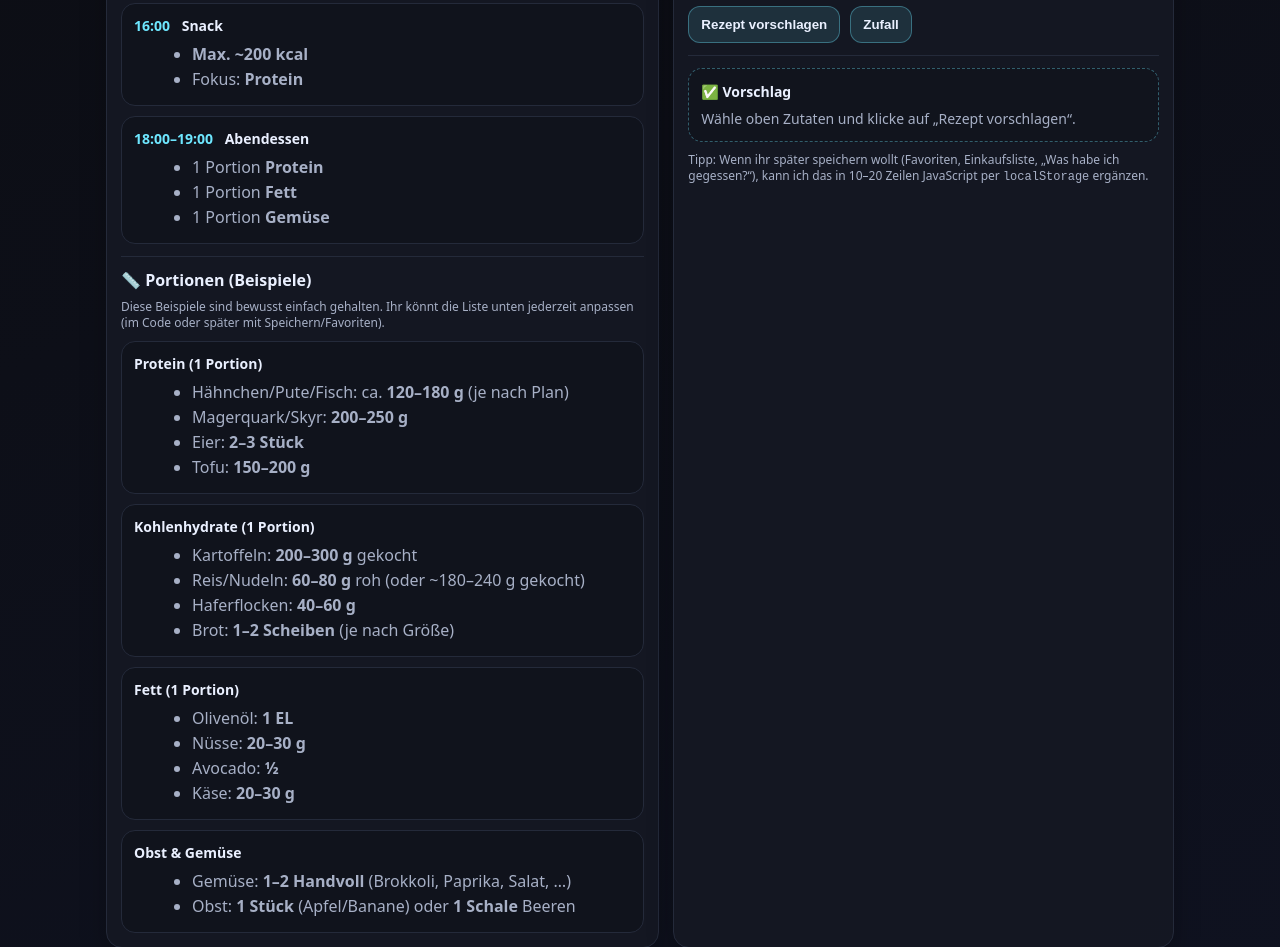
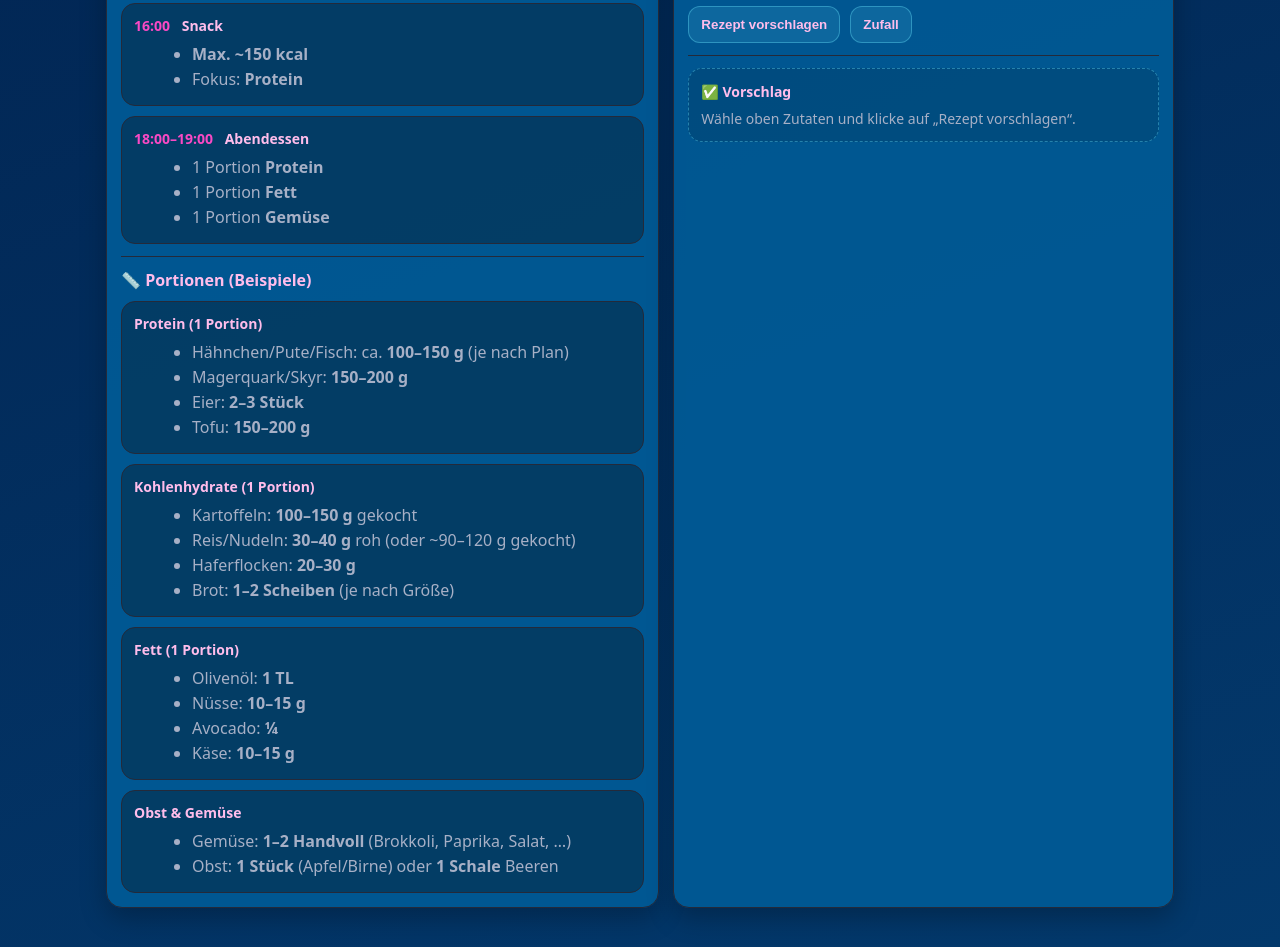
Before and after one commit to pymakerhub/essenplan, a plain HTML site: page index.html in a window 1280 px wide. Shown: the part 698-1645 px from the top of the page. Drawn offline with Linux system fonts and the light colour scheme.

Commit message:
Update index.html

```diff
--- a/index.html
+++ b/index.html
@@ -9,11 +9,11 @@
     <title>Essensplan – Einfach</title>
     <style>
       :root {
-        --bg: #0b0c10;
-        --card: #151823;
-        --text: #eaf0ff;
+        --bg: #c90076;
+        --card: #fd1a9f;
+        --text: #ffbdeb;
         --muted: #a7b0c6;
-        --accent: #6ee7ff;
+        --accent: #fa49c4;
         --line: #242a3a;
       }
       * {
@@ -27,7 +27,7 @@
           Segoe UI,
           Roboto,
           Arial;
-        background: linear-gradient(160deg, #0b0c10, #0f1220);
+        background: linear-gradient(160deg, #011f4b, #03396c);
         color: var(--text);
       }
       header {
@@ -60,7 +60,7 @@
       }
 
       .card {
-        background: rgba(21, 24, 35, 0.92);
+        background: rgba(0, 91, 150, 0.92);
         border: 1px solid var(--line);
         border-radius: 16px;
         padding: 14px;
@@ -207,8 +207,8 @@
   </head>
   <body>
     <header>
-      <h1>Essensplan (einfach) – für deinen Freund</h1>
-      <p>Fixer Tagesrhythmus + Portionen + „Baukasten“ für schnelle Rezept-Ideen. Keine Registrierung, läuft lokal im Browser.</p>
+      <h1>Essensplan (einfach)</h1>
+      <p>Fixer Tagesrhythmus + Portionen + „Baukasten“ für schnelle Rezept-Ideen.</p>
     </header>
 
     <main>
@@ -242,7 +242,7 @@
           <div class="meal" id="meal-1000">
             <h3><span class="time">10:00</span> Snack</h3>
             <ul>
-              <li><strong>Max. ~200 kcal</strong></li>
+              <li><strong>Max. ~150 kcal</strong></li>
               <li>Fokus: <strong>Protein</strong> (z. B. Skyr, Quark, Shake)</li>
             </ul>
           </div>
@@ -260,7 +260,7 @@
           <div class="meal" id="meal-1600">
             <h3><span class="time">16:00</span> Snack</h3>
             <ul>
-              <li><strong>Max. ~200 kcal</strong></li>
+              <li><strong>Max. ~150 kcal</strong></li>
               <li>Fokus: <strong>Protein</strong></li>
             </ul>
           </div>
@@ -278,16 +278,16 @@
         <div class="sep"></div>
 
         <h2 style="margin: 0 0 8px">📏 Portionen (Beispiele)</h2>
-        <p class="muted small">
+        <!-- <p class="muted small">
           Diese Beispiele sind bewusst einfach gehalten. Ihr könnt die Liste unten jederzeit anpassen (im Code oder später mit Speichern/Favoriten).
-        </p>
+        </p> -->
 
         <div class="grid" style="margin-top: 10px">
           <div class="meal">
             <h3>Protein (1 Portion)</h3>
             <ul>
-              <li>Hähnchen/Pute/Fisch: ca. <strong>120–180 g</strong> (je nach Plan)</li>
-              <li>Magerquark/Skyr: <strong>200–250 g</strong></li>
+              <li>Hähnchen/Pute/Fisch: ca. <strong>100–150 g</strong> (je nach Plan)</li>
+              <li>Magerquark/Skyr: <strong>150–200 g</strong></li>
               <li>Eier: <strong>2–3 Stück</strong></li>
               <li>Tofu: <strong>150–200 g</strong></li>
             </ul>
@@ -296,9 +296,9 @@
           <div class="meal">
             <h3>Kohlenhydrate (1 Portion)</h3>
             <ul>
-              <li>Kartoffeln: <strong>200–300 g</strong> gekocht</li>
-              <li>Reis/Nudeln: <strong>60–80 g</strong> roh (oder ~180–240 g gekocht)</li>
-              <li>Haferflocken: <strong>40–60 g</strong></li>
+              <li>Kartoffeln: <strong>100–150 g</strong> gekocht</li>
+              <li>Reis/Nudeln: <strong>30–40 g</strong> roh (oder ~90–120 g gekocht)</li>
+              <li>Haferflocken: <strong>20–30 g</strong></li>
               <li>Brot: <strong>1–2 Scheiben</strong> (je nach Größe)</li>
             </ul>
           </div>
@@ -306,10 +306,10 @@
           <div class="meal">
             <h3>Fett (1 Portion)</h3>
             <ul>
-              <li>Olivenöl: <strong>1 EL</strong></li>
-              <li>Nüsse: <strong>20–30 g</strong></li>
-              <li>Avocado: <strong>½</strong></li>
-              <li>Käse: <strong>20–30 g</strong></li>
+              <li>Olivenöl: <strong>1 TL</strong></li>
+              <li>Nüsse: <strong>10–15 g</strong></li>
+              <li>Avocado: <strong>¼</strong></li>
+              <li>Käse: <strong>10–15 g</strong></li>
             </ul>
           </div>
 
@@ -317,7 +317,7 @@
             <h3>Obst & Gemüse</h3>
             <ul>
               <li>Gemüse: <strong>1–2 Handvoll</strong> (Brokkoli, Paprika, Salat, …)</li>
-              <li>Obst: <strong>1 Stück</strong> (Apfel/Banane) oder <strong>1 Schale</strong> Beeren</li>
+              <li>Obst: <strong>1 Stück</strong> (Apfel/Birne) oder <strong>1 Schale</strong> Beeren</li>
             </ul>
           </div>
         </div>
@@ -362,7 +362,7 @@
         <div id="snackBlock" style="display: none">
           <label for="snackSel">Snack-Idee (10:00 / 16:00)</label>
           <select id="snackSel"></select>
-          <p class="muted small" style="margin-top: 6px">Ziel: <strong>max. ~100 kcal</strong> · einfach · plan-konform</p>
+          <p class="muted small" style="margin-top: 6px">Ziel: <strong>max. ~150 kcal</strong> · einfach · plan-konform</p>
         </div>
 
         <div id="proteinField">
@@ -398,10 +398,10 @@
           <div id="recipeContent"></div>
         </div>
 
-        <p class="footerNote">
+        <!-- <p class="footerNote">
           Tipp: Wenn ihr später speichern wollt (Favoriten, Einkaufsliste, „Was habe ich gegessen?“), kann ich das in 10–20 Zeilen JavaScript per
           <code>localStorage</code> ergänzen.
-        </p>
+        </p> -->
       </section>
     </main>
 
@@ -599,13 +599,13 @@
 
         // Fat
         if (fat.name === 'Olivenöl') {
-          steps.push(`Am Ende 1 EL Olivenöl über Gemüse/Salat geben oder als Dressing nutzen.`);
+          steps.push(`Am Ende 1 TL Olivenöl über Gemüse/Salat geben oder als Dressing nutzen.`);
         } else if (fat.name === 'Avocado') {
-          steps.push(`Avocado dazu (½ Stück), z. B. in Scheiben oder als Dip.`);
+          steps.push(`Avocado dazu (¼ Stück), z. B. in Scheiben oder als Dip.`);
         } else if (fat.name === 'Nüsse') {
-          steps.push(`Nüsse abwiegen (20–30 g) und als Topping nutzen.`);
+          steps.push(`Nüsse abwiegen (10–15 g) und als Topping nutzen.`);
         } else if (fat.name === 'Erdnussmus') {
-          steps.push(`1 EL Erdnussmus als Topping (z. B. in Quark oder auf Brot).`);
+          steps.push(`1 TL Erdnussmus als Topping (z. B. in Quark oder auf Brot).`);
         } else {
           steps.push(`${fat.name} in kleiner Menge als Topping/Beilage.`);
         }
```
